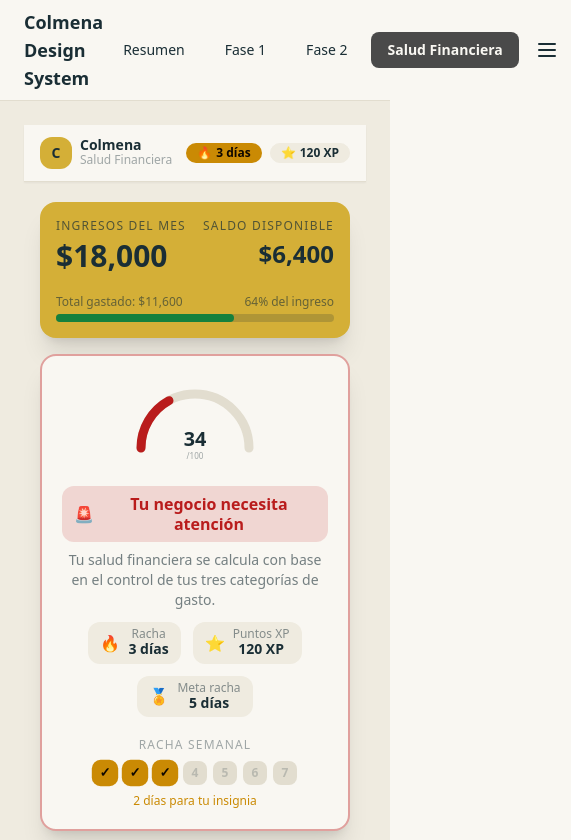
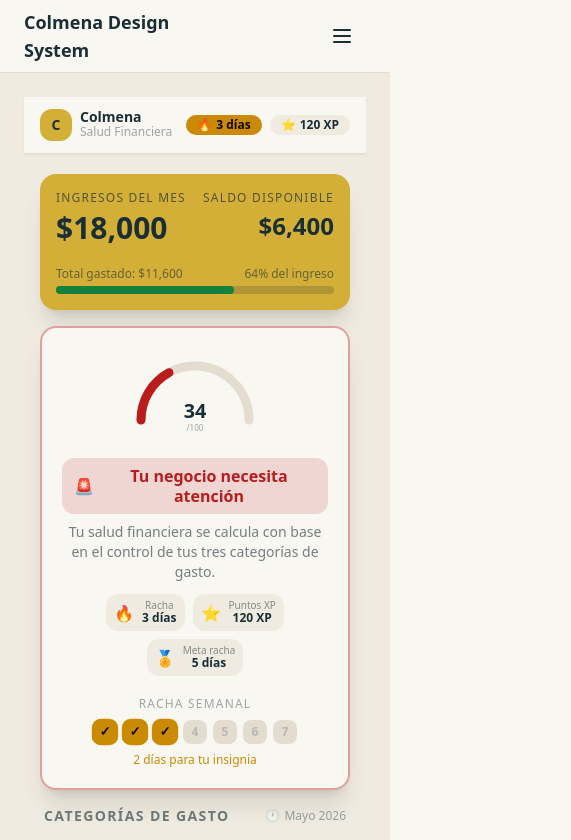
Before and after one commit to Aldepmo/colmena-ux-angular-system, an Angular app: page /salud-financiera in a window 390 px wide. Shown: the top 840 px of the page, 571 px wide, since content can reach past the window. Built offline with nearby package versions, Linux system fonts and the light colour scheme.

Commit message:
fix: responsividad menú, badges XP y botón agregar

```diff
--- a/src/app/components/tarjeta-categoria.component.ts
+++ b/src/app/components/tarjeta-categoria.component.ts
@@ -96,9 +96,9 @@ type EstadoAlerta = 'saludable' | 'advertencia' | 'critico';
           </div>
         }
 
-        <div class="flex gap-2 mt-3">
-          <div class="join flex-1">
-            <span aria-hidden="true" class="join-item flex items-center px-3 bg-base-200 text-base-content/70 text-sm border border-base-300 rounded-l-xl">
+        <div class="flex gap-2 mt-3 flex-wrap sm:flex-nowrap">
+          <div class="join flex-1 min-w-0">
+            <span aria-hidden="true" class="join-item flex items-center px-2 sm:px-3 bg-base-200 text-base-content/70 text-xs sm:text-sm border border-base-300 rounded-l-xl shrink-0">
               $
             </span>
             <input
@@ -109,14 +109,14 @@ type EstadoAlerta = 'saludable' | 'advertencia' | 'critico';
               [attr.aria-label]="'Monto a agregar en ' + categoria.nombre"
               inputmode="decimal"
               min="0"
-              class="input input-bordered input-sm flex-1 join-item text-sm focus-visible:outline focus-visible:outline-2 focus-visible:outline-offset-2 focus-visible:outline-primary focus:border-primary"
+              class="input input-bordered input-sm flex-1 join-item text-xs sm:text-sm min-w-0"
             />
           </div>
           <button
             type="button"
             (click)="agregar()"
             [attr.aria-label]="'Agregar gasto en ' + categoria.nombre"
-            class="btn btn-primary btn-sm gap-1 rounded-xl focus-visible:outline focus-visible:outline-2 focus-visible:outline-offset-2 focus-visible:outline-primary"
+            class="btn btn-primary btn-sm gap-1 rounded-xl shrink-0"
           >
             <span>+</span>
             Agregar
--- a/src/app/pages/salud-financiera.component.ts
+++ b/src/app/pages/salud-financiera.component.ts
@@ -110,26 +110,26 @@ type EstadoAlerta = 'saludable' | 'advertencia' | 'critico';
                     Tu salud financiera se calcula con base en el control de tus tres categorías de gasto.
                   </p>
 
-                  <div class="flex flex-wrap gap-3 justify-center sm:justify-start">
-                    <div class="flex items-center gap-2 bg-base-200 rounded-xl px-3 py-1.5">
+                  <div class="flex flex-wrap gap-2 sm:gap-3 justify-center sm:justify-start max-w-md">
+                    <div class="flex items-center gap-2 bg-base-200 rounded-xl px-2 py-1.5 sm:px-3 sm:py-1.5 shrink-0">
                       <span class="text-warning">🔥</span>
-                      <div>
-                        <p class="text-xs text-base-content/50 leading-none">Racha</p>
-                        <p class="font-bold text-sm text-base-content leading-tight">{{ estado().streak_dias }} días</p>
+                      <div class="whitespace-nowrap">
+                        <p class="text-[10px] sm:text-xs text-base-content/50 leading-none">Racha</p>
+                        <p class="font-bold text-xs sm:text-sm text-base-content leading-tight">{{ estado().streak_dias }} días</p>
                       </div>
                     </div>
-                    <div class="flex items-center gap-2 bg-base-200 rounded-xl px-3 py-1.5">
+                    <div class="flex items-center gap-2 bg-base-200 rounded-xl px-2 py-1.5 sm:px-3 sm:py-1.5 shrink-0">
                       <span class="text-accent">⭐</span>
-                      <div>
-                        <p class="text-xs text-base-content/50 leading-none">Puntos XP</p>
-                        <p class="font-bold text-sm text-base-content leading-tight">{{ estado().xp_total }} XP</p>
+                      <div class="whitespace-nowrap">
+                        <p class="text-[10px] sm:text-xs text-base-content/50 leading-none">Puntos XP</p>
+                        <p class="font-bold text-xs sm:text-sm text-base-content leading-tight">{{ estado().xp_total }} XP</p>
                       </div>
                     </div>
-                    <div class="flex items-center gap-2 bg-base-200 rounded-xl px-3 py-1.5">
+                    <div class="flex items-center gap-2 bg-base-200 rounded-xl px-2 py-1.5 sm:px-3 sm:py-1.5 shrink-0">
                       <span class="text-primary">🏅</span>
-                      <div>
-                        <p class="text-xs text-base-content/50 leading-none">Meta racha</p>
-                        <p class="font-bold text-sm text-base-content leading-tight">5 días</p>
+                      <div class="whitespace-nowrap">
+                        <p class="text-[10px] sm:text-xs text-base-content/50 leading-none">Meta racha</p>
+                        <p class="font-bold text-xs sm:text-sm text-base-content leading-tight">5 días</p>
                       </div>
                     </div>
                   </div>
--- a/src/main.ts
+++ b/src/main.ts
@@ -16,12 +16,12 @@ import { SaludFinancieraComponent } from './app/pages/salud-financiera.component
         <div class="navbar-start">
           <a class="text-lg font-semibold">Colmena Design System</a>
         </div>
-        <div class="navbar-center md:flex">
-          <ul class="menu menu-horizontal gap-2 px-1">
-            <li><a routerLink="/" routerLinkActive="active" [routerLinkActiveOptions]="{ exact: true }">Resumen</a></li>
-            <li><a routerLink="/fase-1" routerLinkActive="active">Fase 1</a></li>
-            <li><a routerLink="/fase-2" routerLinkActive="active">Fase 2</a></li>
-            <li><a routerLink="/salud-financiera" routerLinkActive="active" class="text-primary font-semibold">Salud Financiera</a></li>
+        <div class="navbar-center lg:flex hidden">
+          <ul class="menu menu-horizontal gap-1 lg:gap-2 px-1">
+            <li><a routerLink="/" routerLinkActive="active" [routerLinkActiveOptions]="{ exact: true }" class="hidden lg:inline">Resumen</a></li>
+            <li><a routerLink="/fase-1" routerLinkActive="active" class="hidden lg:inline">Fase 1</a></li>
+            <li><a routerLink="/fase-2" routerLinkActive="active" class="hidden lg:inline">Fase 2</a></li>
+            <li><a routerLink="/salud-financiera" routerLinkActive="active" class="text-primary font-semibold hidden lg:inline">Salud Financiera</a></li>
           </ul>
         </div>
         <div class="navbar-end md:hidden">
```
